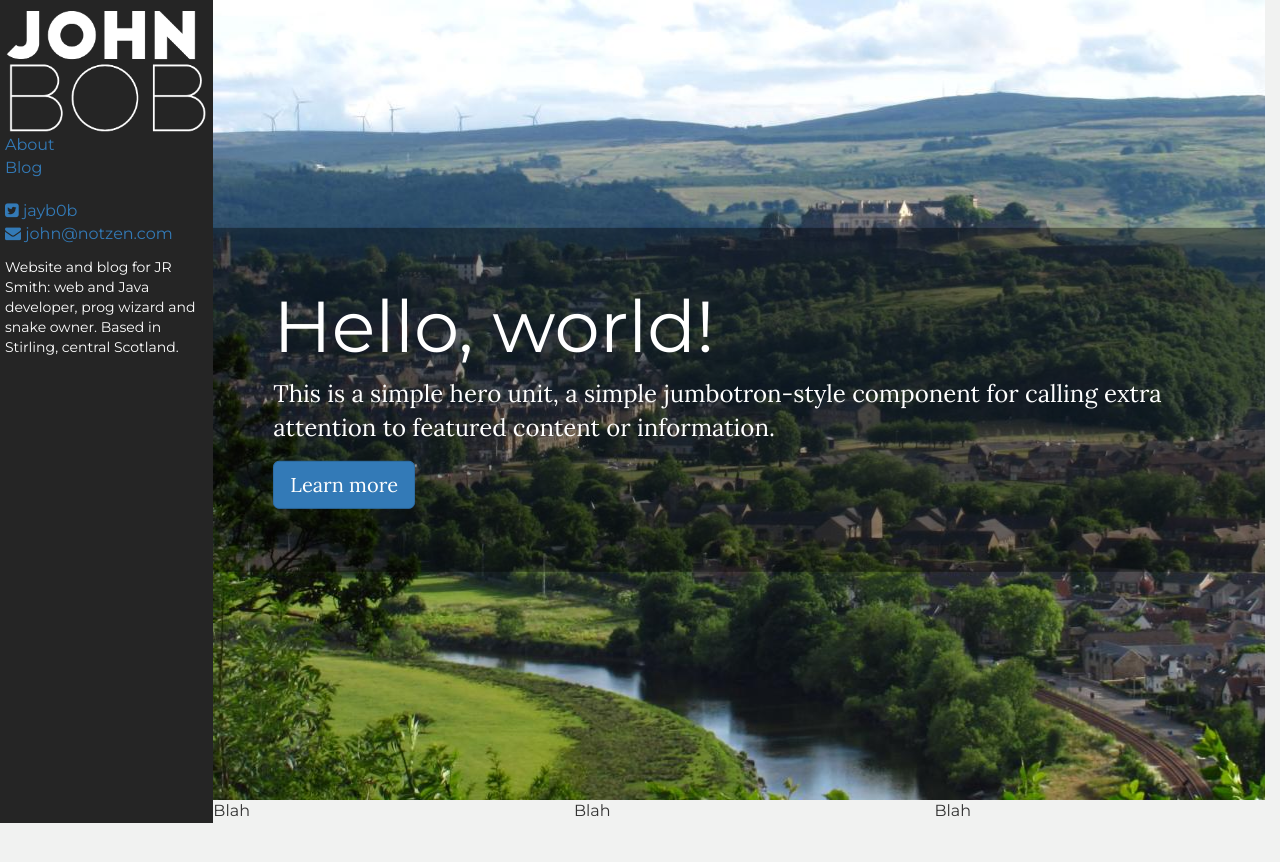
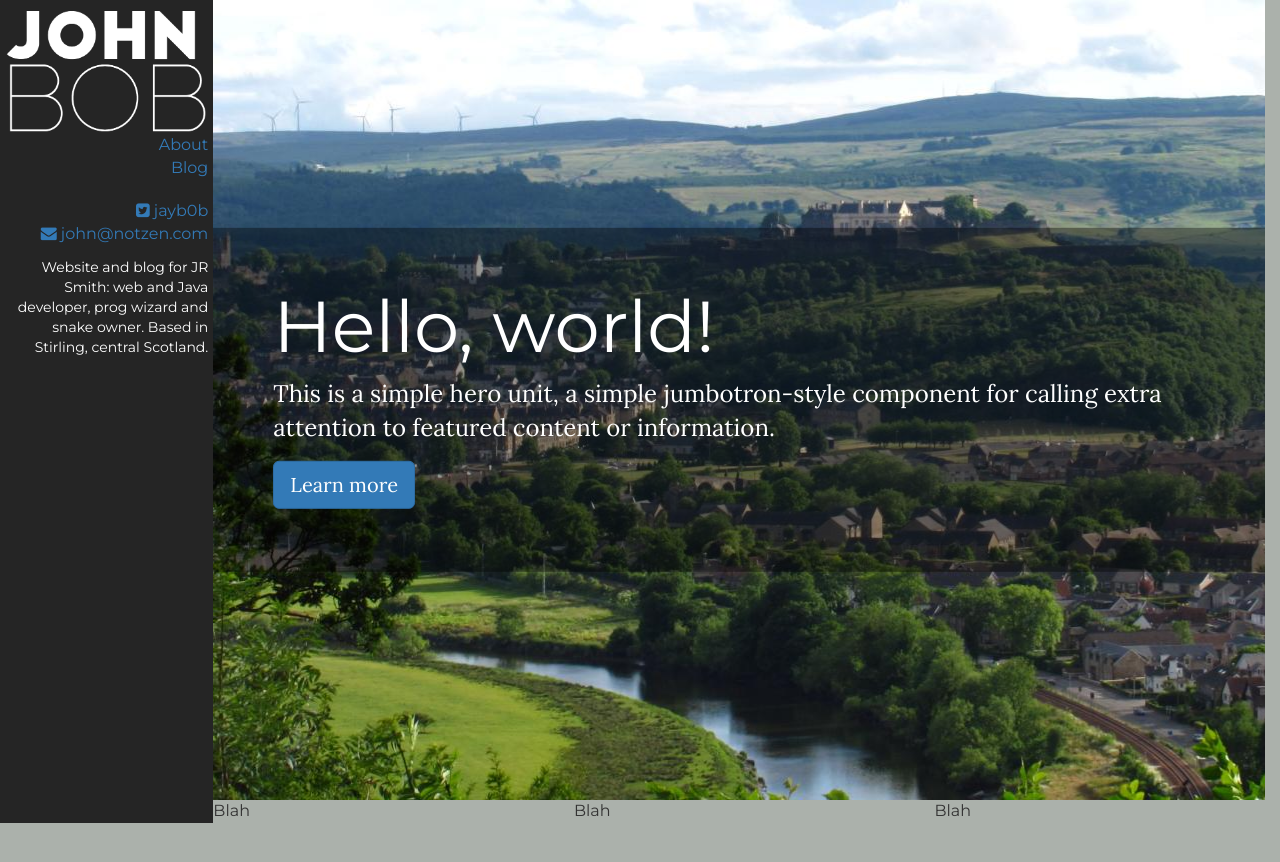
Before and after one commit to jayb0b/jayb0b.github.io, a Jekyll site: the page built from index.html, in a window 1280 px wide. Shown: the top 862 px of the page. Built offline with Jekyll 4.4.1, drawn with Linux system fonts in a browser that asks for light colours; nearby versions of some CDN libraries.

Commit message:
lots of new styling

```diff
--- a/_sass/bootstrap/_variables.scss
+++ b/_sass/bootstrap/_variables.scss
@@ -27,7 +27,7 @@ $brand-danger:          #d9534f !default;
 //## Settings for some of the most global styles.
 
 //** Background color for `<body>`.
-$body-bg:               #F1F2F1 !default;
+$body-bg:               #abb1ab !default;
 //** Global text color on `<body>`.
 $text-color:            $gray-dark !default;
 
--- a/_sass/bootstrap/custom/_styles.scss
+++ b/_sass/bootstrap/custom/_styles.scss
@@ -11,6 +11,7 @@ footer > p{
 }
 header,footer{
   padding:5px;
+  text-align: right;
 }
 p{
     font-family: 'Lora', serif;
```
